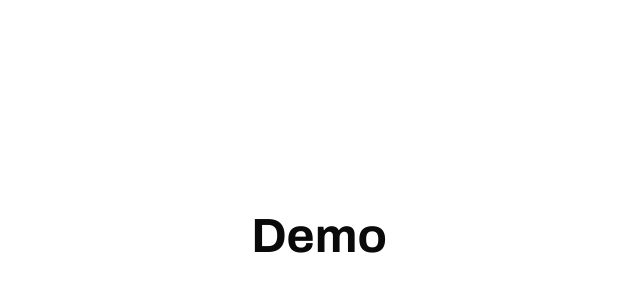
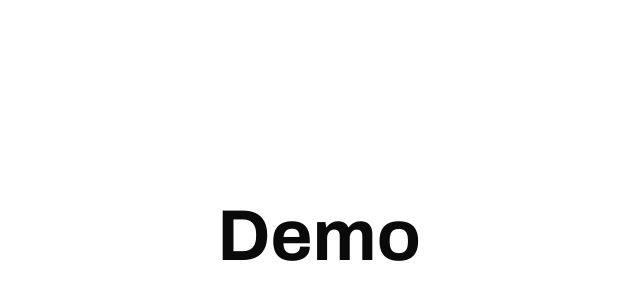
Before and after one commit to wertyaser/cfiction, a Next.js app: page / in a window 1280 px wide. Shown: the part 1889-2189 px from the top of the page, without its empty margins (321-961 px from the left). Built offline with nearby package versions, Linux system fonts and the light colour scheme.

Commit message:
Add marquee animation to globals.css; increase Demo section heading size

```diff
--- a/src/app/globals.css
+++ b/src/app/globals.css
@@ -5,6 +5,21 @@
 *,
 html {
   scroll-behavior: smooth;
+}
+
+@keyframes marquee {
+  from {
+    transform: translateX(100%);
+  }
+  to {
+    transform: translateX(-100%);
+  }
+}
+.animate-marquee {
+  display: flex;
+  white-space: nowrap;
+  overflow: hidden;
+  animation: marquee 15s linear infinite;
 }
 
 @layer components {
--- a/src/components/demo.tsx
+++ b/src/components/demo.tsx
@@ -4,7 +4,7 @@ export default function Demo() {
       id="visual"
       className="min-h-screen flex flex-col justify-center items-center"
     >
-      <h2 className="text-5xl font-bold">Demo</h2>
+      <h2 className="text-7xl font-bold">Demo</h2>
     </section>
   );
 }
--- a/src/components/most-downloaded.tsx
+++ b/src/components/most-downloaded.tsx
@@ -14,24 +14,6 @@ export default function MostDownloaded() {
           ))}
         </ul>
       </div>
-
-      {/* Marquee Animation */}
-      <style jsx>{`
-        @keyframes marquee {
-          from {
-            transform: translateX(100%);
-          }
-          to {
-            transform: translateX(-100%);
-          }
-        }
-        .animate-marquee {
-          display: flex;
-          white-space: nowrap;
-          overflow: hidden;
-          animation: marquee 15s linear infinite;
-        }
-      `}</style>
     </div>
   );
 }
```
